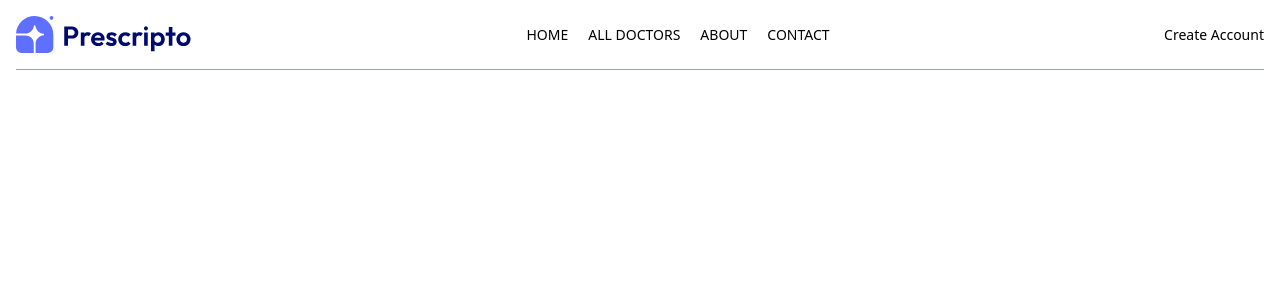
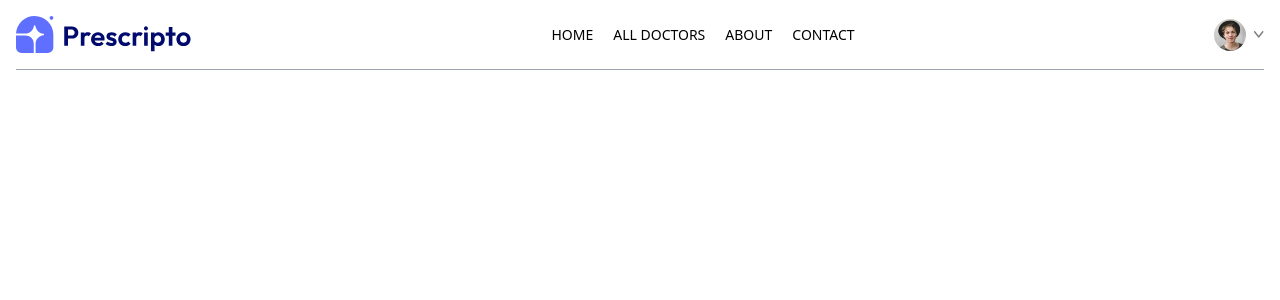
Before and after one commit to ashuvictor/Prescripto, a React app in the folder frontend/: page /appointment/1 in a window 1280 px wide. Shown: the top 300 px of the page. Built offline with nearby package versions, Linux system fonts and the light colour scheme; the HTML template or start-up script is replaced by a standard one.

Commit message:
added navbar

```diff
--- a/frontend/src/components/Navbar.jsx
+++ b/frontend/src/components/Navbar.jsx
@@ -1,7 +1,12 @@
-import React from "react";
+import React, { useState } from "react";
 import { assets } from "../assets/assets";
-import { NavLink } from "react-router-dom";
+import { NavLink, useNavigate } from "react-router-dom";
 const Navbar = () => {
+  const [showMenu, setShowMenu] = useState(false);
+  const [token, setToken] = useState(true);
+
+  const navigate = useNavigate();
+
   return (
     <div className="flex items-center justify-between text-sm py-4 mb-5 border-b border-b-gray-400">
       <img src={assets.logo} alt="" className="w-44 cursor-pointer" />
@@ -23,8 +28,54 @@
           <hr className="border-none outline-none h-0.5 bg-primary w-3/5 m-auto hidden" />
         </NavLink>
       </ul>
-      <div>
-        <button>Create Account</button>
+      <div className="flwx items-center gap-4">
+        {token ? (
+          <div className="flex items-center gap-2 cursor-pointer group relative">
+            <img
+              className="w-8 rounded-full"
+              src={assets.profile_pic}
+              alt="None"
+            />
+            <img className="w-2.5 " src={assets.dropdown_icon} alt="Drop" />
+            <div className="absolute  top-0 right-0 pt-14 text-base font-medium text-gray-600 hidden z-20 group-hover:block">
+              <div className="min-w-48 bg-stone-100 rounded flex flex-col gap-4 p-4">
+                <p
+                  className="hover:text-black cursor-pointer"
+                  onClick={() => {
+                    navigate("/my-profile");
+                  }}
+                >
+                  My Profile
+                </p>
+                <p
+                  className="hover:text-black cursor-pointer"
+                  onClick={() => {
+                    navigate("/my-appointments");
+                  }}
+                >
+                  My Appointments
+                </p>
+                <p
+                  className="hover:text-black cursor-pointer"
+                  onClick={() => {
+                    setToken(false);
+                  }}
+                >
+                  Logout
+                </p>
+              </div>
+            </div>
+          </div>
+        ) : (
+          <button
+            onClick={() => {
+              navigate("/login");
+            }}
+            className="bg-primary text-white px-8 py-3 rounded-full font-light hidden md:block"
+          >
+            Create Account
+          </button>
+        )}
       </div>
     </div>
   );
```
